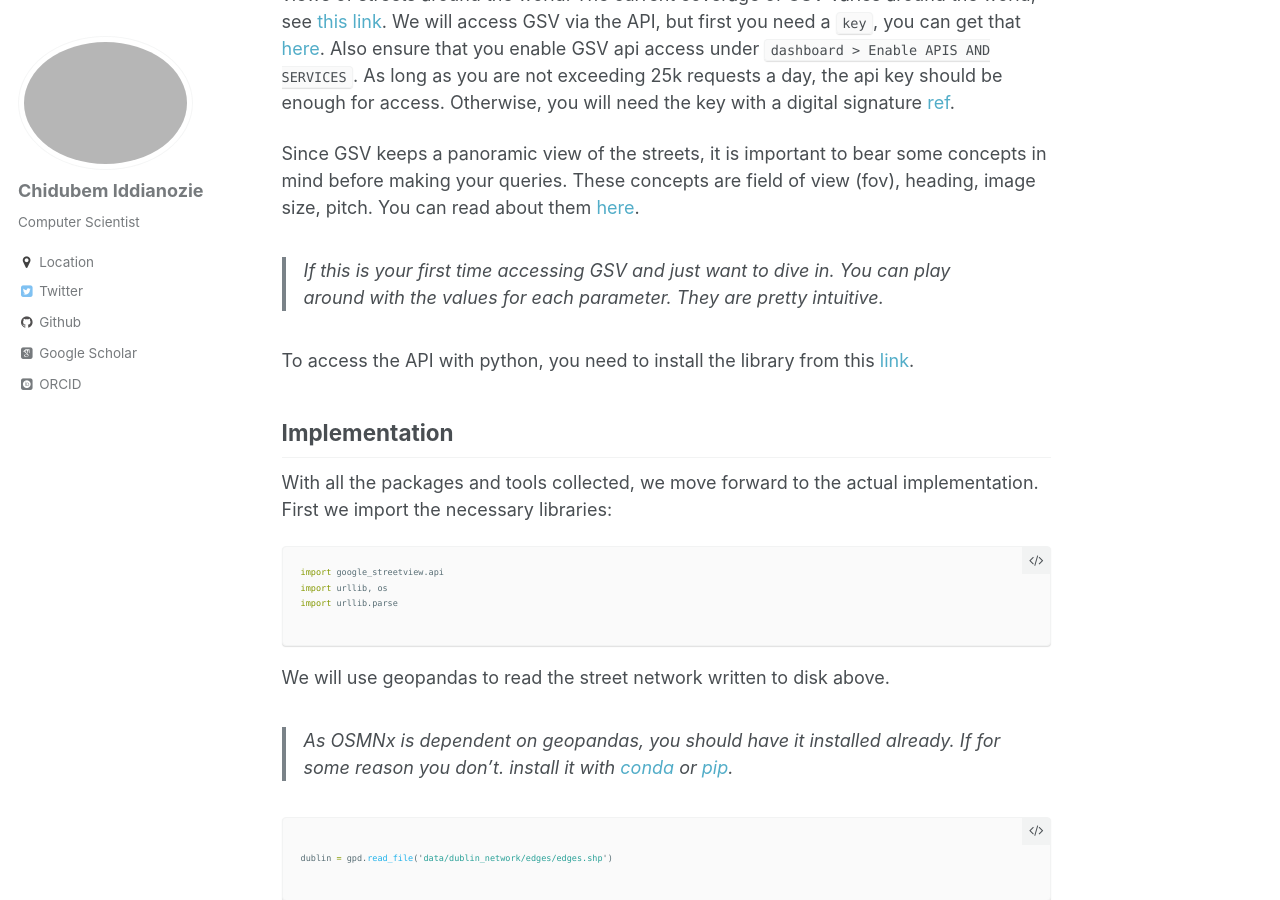
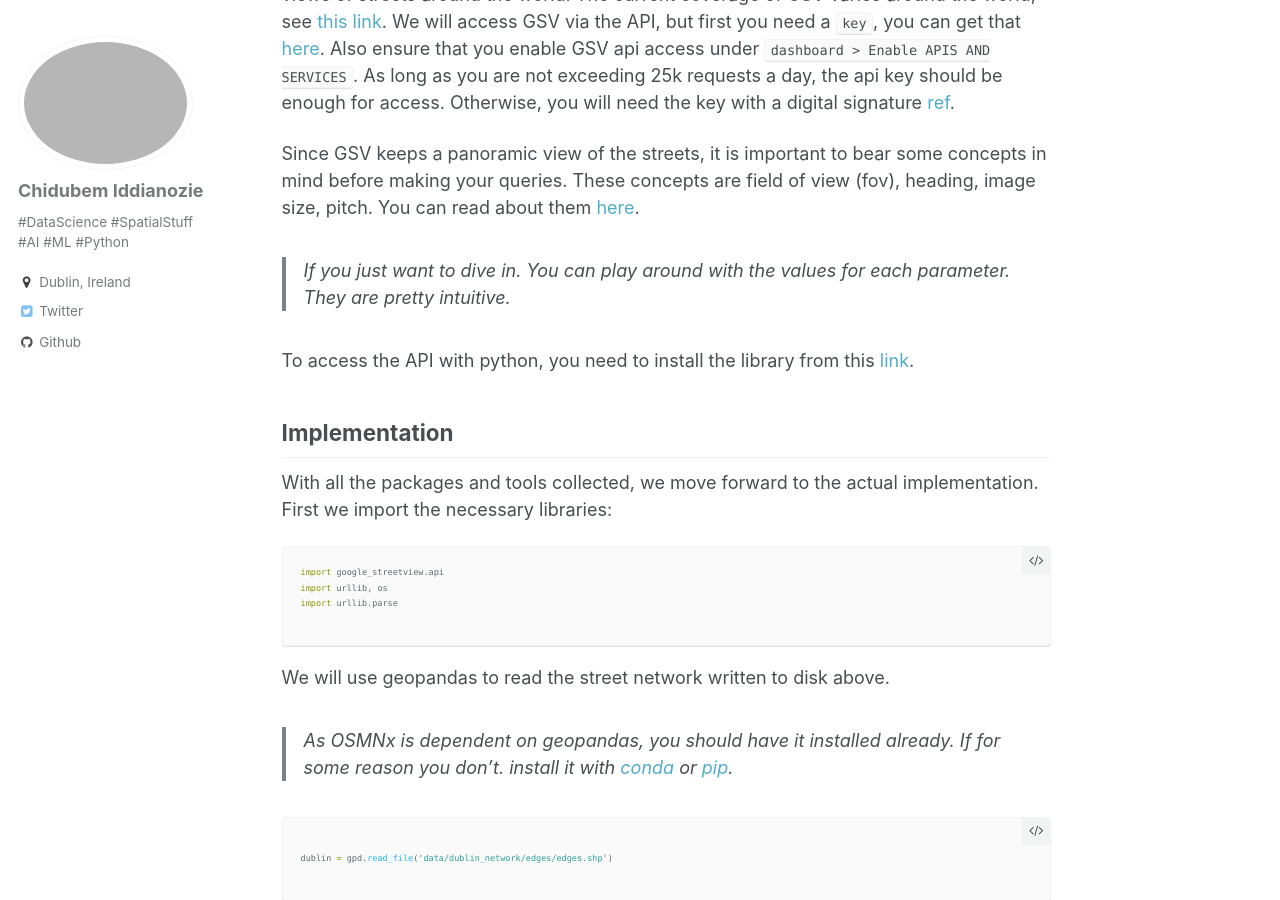
Before and after one commit to chiddianozie/chidubem-iddianozie, a Jekyll site: the page built from _posts/2018-01-31-fetching-google-street-view-images-of-any-location-with-osmnx-and-python.md, in a window 1280 px wide and 900 px high, scrolled down 1263 px. Built offline with Jekyll 4.4.1, drawn with Linux system fonts in a browser that asks for light colours; some web fonts are replaced.

Commit message:
edited first tutorial

```diff
--- a/_config.yml
+++ b/_config.yml
@@ -17,9 +17,9 @@ repository               : "notable1/chidubem-iddianozie"
 teaser                   :  # filename of teaser fallback teaser image placed in /images/, .e.g. "500x300.png"
 breadcrumbs              : false # true, false (default)
 words_per_minute         : 160
-read_more                : "disabled" # if enabled, adds "Read more" links to excerpts
+read_more                : "enabled" # if enabled, adds "Read more" links to excerpts
 comments:
-  provider               : # false (default), "disqus", "discourse", "facebook", "google-plus", "staticman", "custom"
+  provider               : true # (default), "disqus", "discourse", "facebook", "google-plus", "staticman", "custom"
   disqus:
     shortname            :
   discourse:
@@ -80,10 +80,10 @@ analytics:
 author:
   name             : "Chidubem Iddianozie"
   avatar           : "montreal.png"
-  bio              : "Computer Scientist"
-  location         : "Location"
+  bio              : "#DataScience #SpatialStuff #AI #ML #Python"
+  location         : "Dublin, Ireland"
   employer         :
-  googlescholar    : "http://yourfullgooglescholarurl.com"
+  googlescholar    : #"http://yourfullgooglescholarurl.com"
   email            :
   uri              :
   bitbucket        :
@@ -98,7 +98,7 @@ author:
   instagram        :
   lastfm           :
   linkedin         :
-  orcid            : "http://orcid.org/yourorcidurl"
+  orcid            : #"http://orcid.org/yourorcidurl"
   pinterest        :
   soundcloud       :
   stackoverflow    : # http://stackoverflow.com/users/123456/username
--- a/_posts/2018-01-31-fetching-google-street-view-images-of-any-location-with-osmnx-and-python.md
+++ b/_posts/2018-01-31-fetching-google-street-view-images-of-any-location-with-osmnx-and-python.md
@@ -39,7 +39,7 @@ Unless you are reading this from before early 20th century, chances are that you
 
 Since GSV keeps a panoramic view of the streets, it is important to bear some concepts in mind before making your queries. These concepts are field of view (fov), heading, image size, pitch. You can read about them [here](https://developers.google.com/maps/documentation/javascript/streetview).
 
-> If this is your first time accessing GSV and just want to dive in. You can play around with the values for each parameter. They are pretty intuitive.
+> If you just want to dive in. You can play around with the values for each parameter. They are pretty intuitive.
 
 To access the API with python, you need to install the library from this [link](https://pypi.org/project/google-streetview/).
 
```
